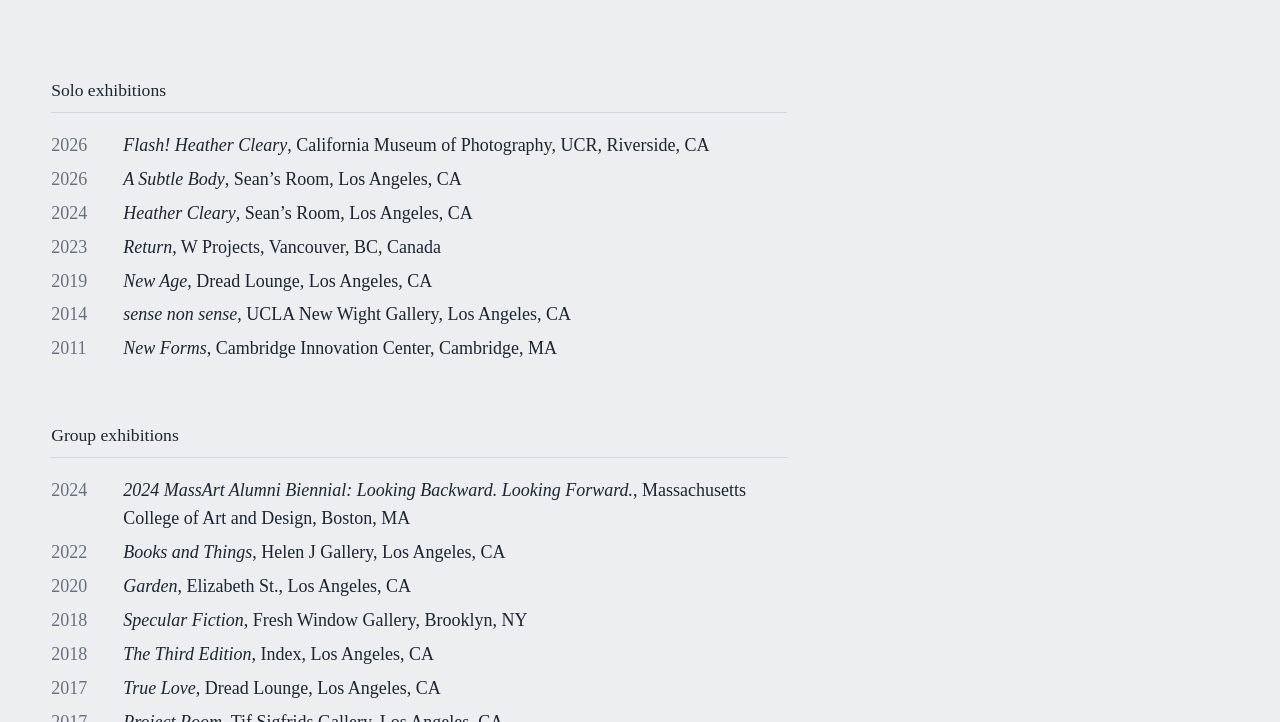
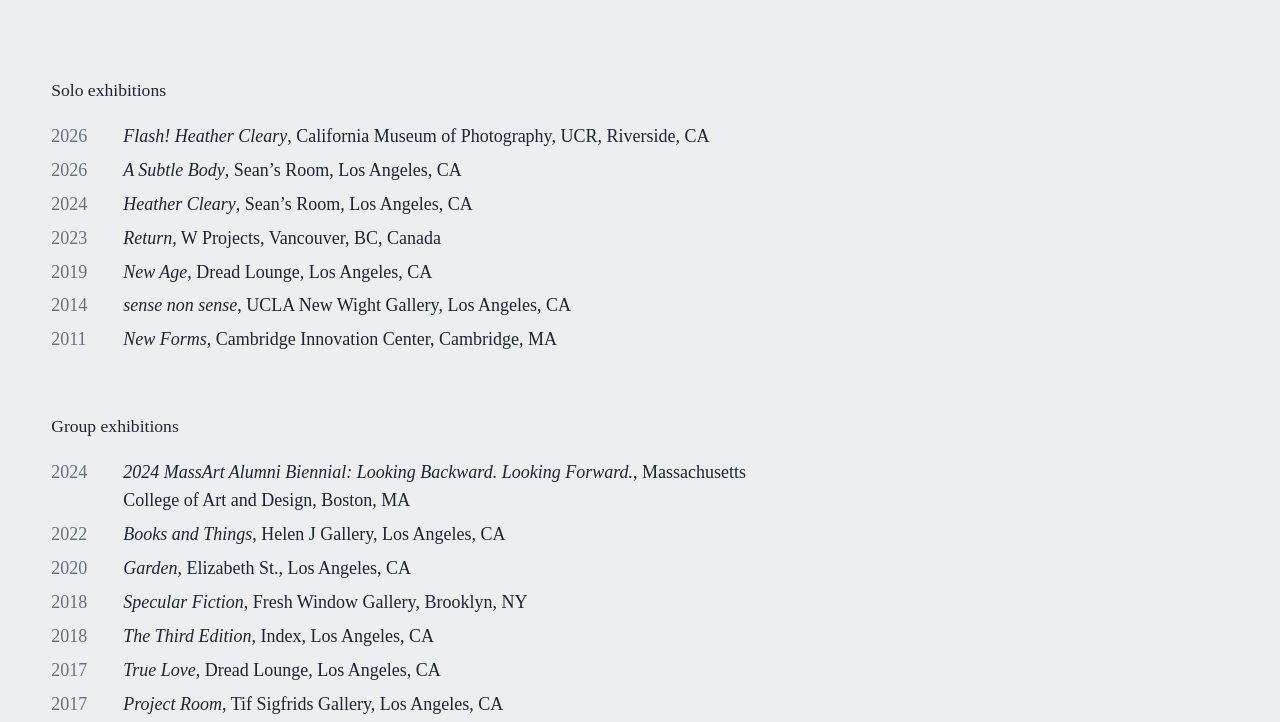
Before and after one commit to sensenon/artist-website, a plain HTML site: page cv.html in a window 1280 px wide. Shown: the part 66-788 px from the top of the page. Drawn offline with Linux system fonts and the light colour scheme.

Commit message:
Add files via upload

```diff
--- a/style.css
+++ b/style.css
@@ -119,8 +119,6 @@ main { padding: 0 var(--gutter); }
 
 .cv h2 {
   margin: 0 0 16px;
-  padding-bottom: 8px;
-  border-bottom: 1px solid var(--rule);
   font-size: 1.1rem;
   font-weight: 400;
 }
```
